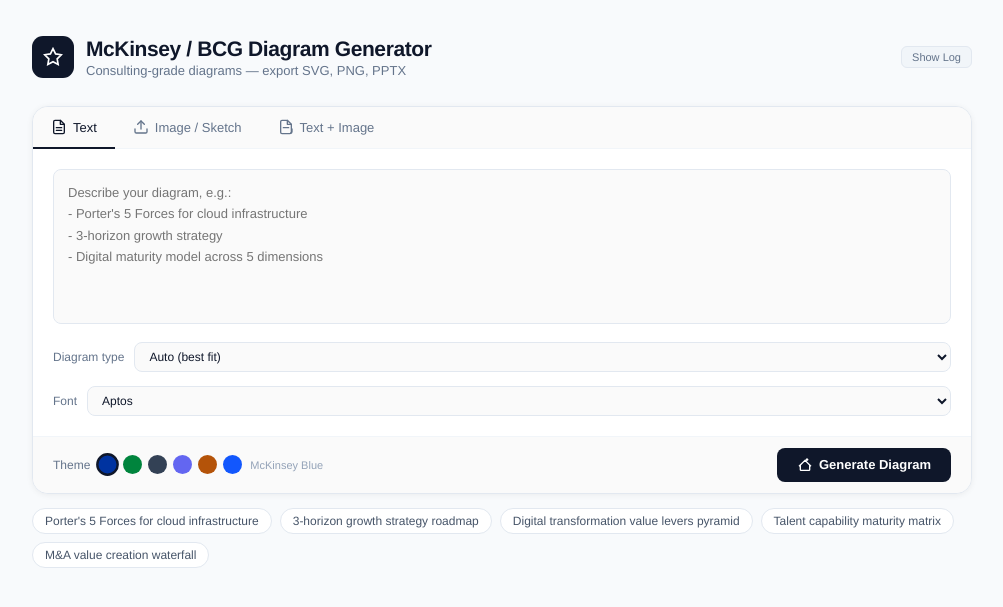
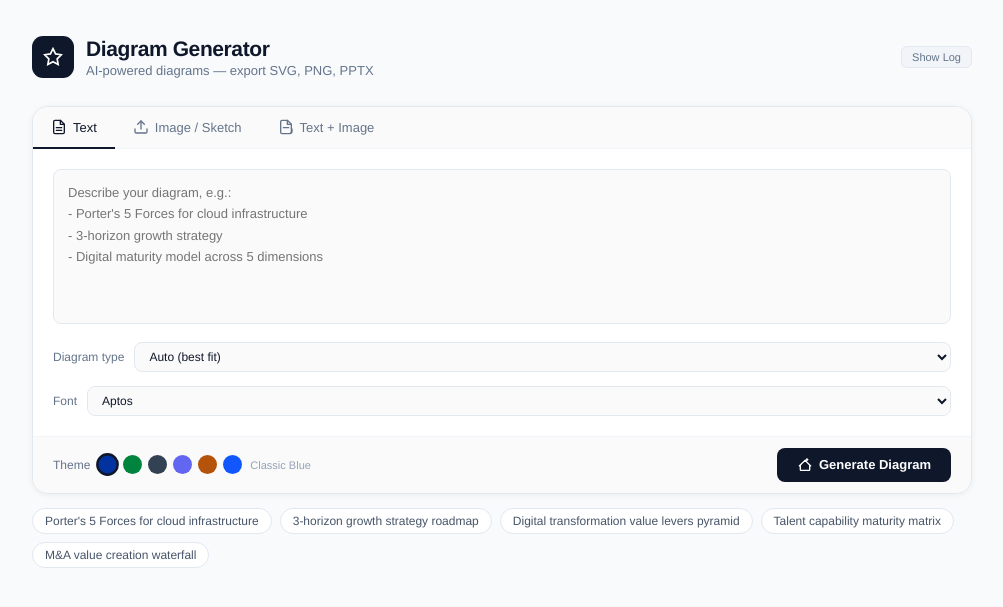
Before and after one commit to Gukki2021/diagram-generator, a Flask app: page / in a window 1280 px wide. Shown: the top 607 px of the page, without its empty margins (138-1141 px from the left). Run offline with Flask 3, Linux system fonts and the light colour scheme.

Commit message:
Rename to Diagram Generator, add Render deployment config, fix PPTX text export
- Rename from "McKinsey / BCG Diagram Generator" to "Diagram Generator"
- Remove brand-specific references (theme names, prompts, examples)
- Add render.yaml for one-click Render deployment
- Fix critical PPTX bug: MSO_AUTO_SIZE.BEST_FIT not available, use TEXT_TO_FIT_SHAPE
- Use add_run() for reliable text insertion in PPTX
- Support curved SVG paths (C/S/Q/T/A bezier + arcs)
- 2-pass rect collection for better text-to-box matching

Co-Authored-By: Claude Opus 4.6 <noreply@anthropic.com>

```diff
--- a/app.py
+++ b/app.py
@@ -951,7 +951,7 @@ def generate():
     type_note = "" if diag_type == "Auto (best fit)" else f" Preferred diagram type: {diag_type}."
 
     prompt = (
-        "You are a McKinsey/BCG slide designer. Create a professional SVG consulting diagram.\n\n"
+        "You are a professional diagram designer. Create a clean, professional SVG diagram.\n\n"
         f"TOPIC: {text_val or '(see image)'}\n\n"
         "STRICT SVG REQUIREMENTS:\n"
         "1. Output ONLY the SVG element. No explanation, no markdown, no code fences.\n"
@@ -996,7 +996,7 @@ def generate():
                 mime = image_b64.split(";")[0].split(":")[1]
 
             img_suffix = (
-                f"Convert this image into a professional McKinsey/BCG SVG diagram.\n\n{prompt}"
+                f"Convert this image into a professional SVG diagram.\n\n{prompt}"
                 if mode == "image"
                 else f"Use the image as structural reference. Description: {text_val}\n\n{prompt}"
             )
--- /dev/null
+++ b/runtime.txt
@@ -0,0 +1 @@
+python-3.11.11
--- a/templates/index.html
+++ b/templates/index.html
@@ -3,7 +3,7 @@
 <head>
 <meta charset="UTF-8">
 <meta name="viewport" content="width=device-width, initial-scale=1.0">
-<title>McKinsey / BCG Diagram Generator</title>
+<title>Diagram Generator</title>
 <link rel="stylesheet" href="/static/style.css">
 </head>
 <body>
@@ -17,8 +17,8 @@
       <svg width="20" height="20" viewBox="0 0 24 24" fill="none" stroke="#fff" stroke-width="2"><path d="M12 2l3.09 6.26L22 9.27l-5 4.87 1.18 6.88L12 17.77l-6.18 3.25L7 14.14 2 9.27l6.91-1.01L12 2z"/></svg>
     </div>
     <div class="header-text">
-      <h1>McKinsey / BCG Diagram Generator</h1>
-      <p>Consulting-grade diagrams — export SVG, PNG, PPTX</p>
+      <h1>Diagram Generator</h1>
+      <p>AI-powered diagrams — export SVG, PNG, PPTX</p>
     </div>
     <button class="btn-log" onclick="toggleDebug()">
       <span id="debugToggleLabel">Show</span> Log
@@ -101,7 +101,7 @@
             <option>Radar / Spider Chart</option>
             <option>Funnel</option>
             <option>Porter's 5 Forces</option>
-            <option>McKinsey 7S</option>
+            <option>Framework / 7S Model</option>
           </select>
         </div>
 
@@ -131,15 +131,15 @@
         <div class="theme-row">
           <span class="small-label">Theme</span>
           <div class="theme-dots">
-            <button class="theme-dot active" data-idx="0" style="background:#0033A0" title="McKinsey Blue" onclick="setTheme(0)"></button>
-            <button class="theme-dot" data-idx="1" style="background:#00843D" title="BCG Green" onclick="setTheme(1)"></button>
+            <button class="theme-dot active" data-idx="0" style="background:#0033A0" title="Classic Blue" onclick="setTheme(0)"></button>
+            <button class="theme-dot" data-idx="1" style="background:#00843D" title="Forest Green" onclick="setTheme(1)"></button>
             <button class="theme-dot" data-idx="2" style="background:#334155" title="Slate" onclick="setTheme(2)"></button>
             <button class="theme-dot" data-idx="3" style="background:#6366F1" title="Midnight" onclick="setTheme(3)"></button>
             <button class="theme-dot" data-idx="4" style="background:#B45309" title="Amber" onclick="setTheme(4)"></button>
             <button class="theme-dot" data-idx="5" style="background:#1257FD" title="Custom" onclick="setTheme(5)"></button>
           </div>
           <input type="color" id="customColorPicker" class="custom-color hidden" value="#1257FD" oninput="customColor=this.value;updateThemeLabel()">
-          <span class="theme-name" id="themeName">McKinsey Blue</span>
+          <span class="theme-name" id="themeName">Classic Blue</span>
         </div>
         <button class="btn-generate" id="generateBtn" onclick="generate()">
           <svg width="16" height="16" viewBox="0 0 24 24" fill="none" stroke="currentColor" stroke-width="2"><path d="M15 4V2m0 2v2m0-2h-2m2 0h2M3 14l9-9 9 9M5 12v7a1 1 0 001 1h12a1 1 0 001-1v-7"/></svg>
@@ -184,7 +184,7 @@
     <div class="card">
       <div class="svg-preview" id="svgPreview"></div>
     </div>
-    <p class="pptx-note">PPTX: diagram as full-bleed image with editable text layer overlaid.</p>
+    <p class="pptx-note">PPTX export contains fully editable shapes and text.</p>
   </div>
 </div>
 
@@ -199,8 +199,8 @@ let imageB64 = null;
 let busy = false;
 
 const THEMES = [
-  { name:'McKinsey Blue', accent:'#0033A0', bg:'#FFFFFF', text:'#1A1A2E' },
-  { name:'BCG Green',     accent:'#00843D', bg:'#FFFFFF', text:'#1C1C1C' },
+  { name:'Classic Blue',  accent:'#0033A0', bg:'#FFFFFF', text:'#1A1A2E' },
+  { name:'Forest Green',  accent:'#00843D', bg:'#FFFFFF', text:'#1C1C1C' },
   { name:'Slate',         accent:'#334155', bg:'#F8FAFC', text:'#0F172A' },
   { name:'Midnight',      accent:'#6366F1', bg:'#0F172A', text:'#F1F5F9' },
   { name:'Amber',         accent:'#B45309', bg:'#FFFBF0', text:'#1C1917' },
@@ -261,7 +261,7 @@ function setMode(m) {
 
   if (m === 'both') {
     textarea.rows = 4;
-    textarea.placeholder = 'Add context for the image, e.g. "Recreate this whiteboard as a McKinsey process flow."';
+    textarea.placeholder = 'Add context for the image, e.g. "Recreate this whiteboard as a process flow diagram."';
   } else {
     textarea.rows = 6;
     textarea.placeholder = "Describe your diagram, e.g.:\n- Porter's 5 Forces for cloud infrastructure\n- 3-horizon growth strategy\n- Digital maturity model across 5 dimensions";
```
Also changed, not shown: render.yaml (added, +11 -0 lines).
